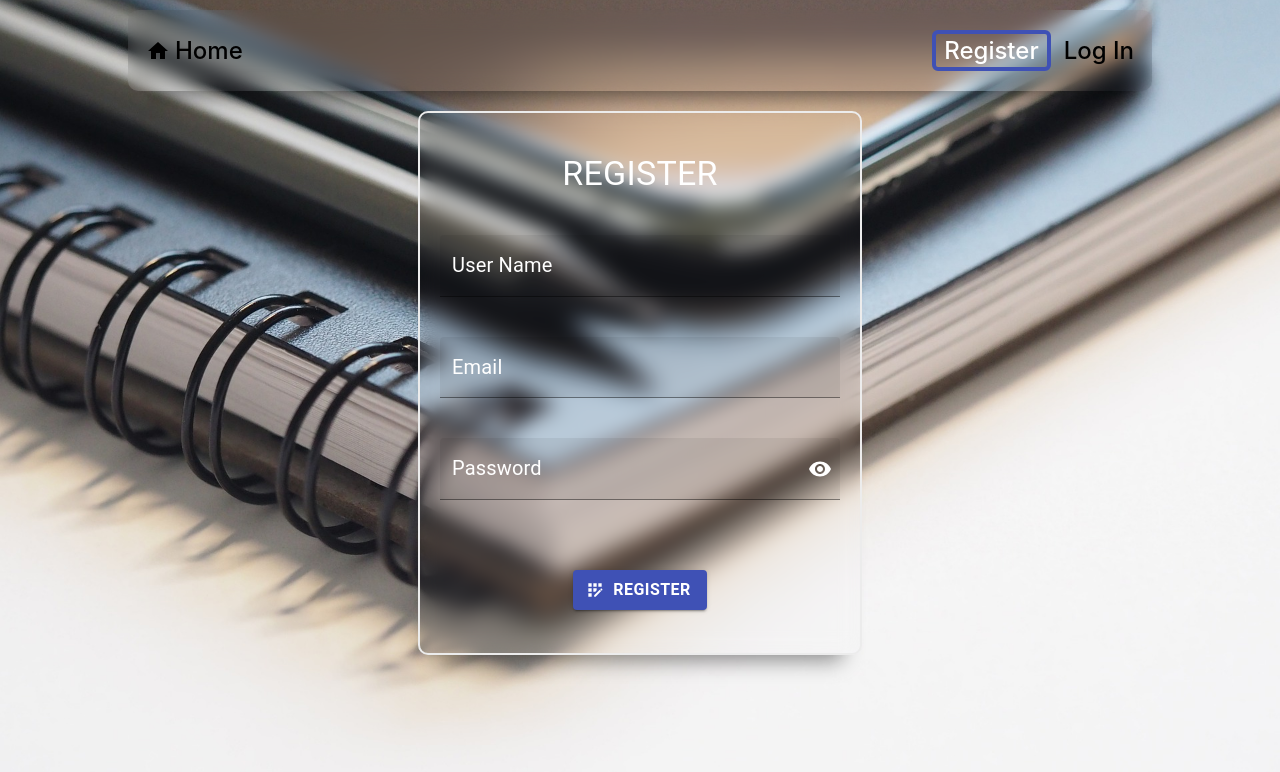
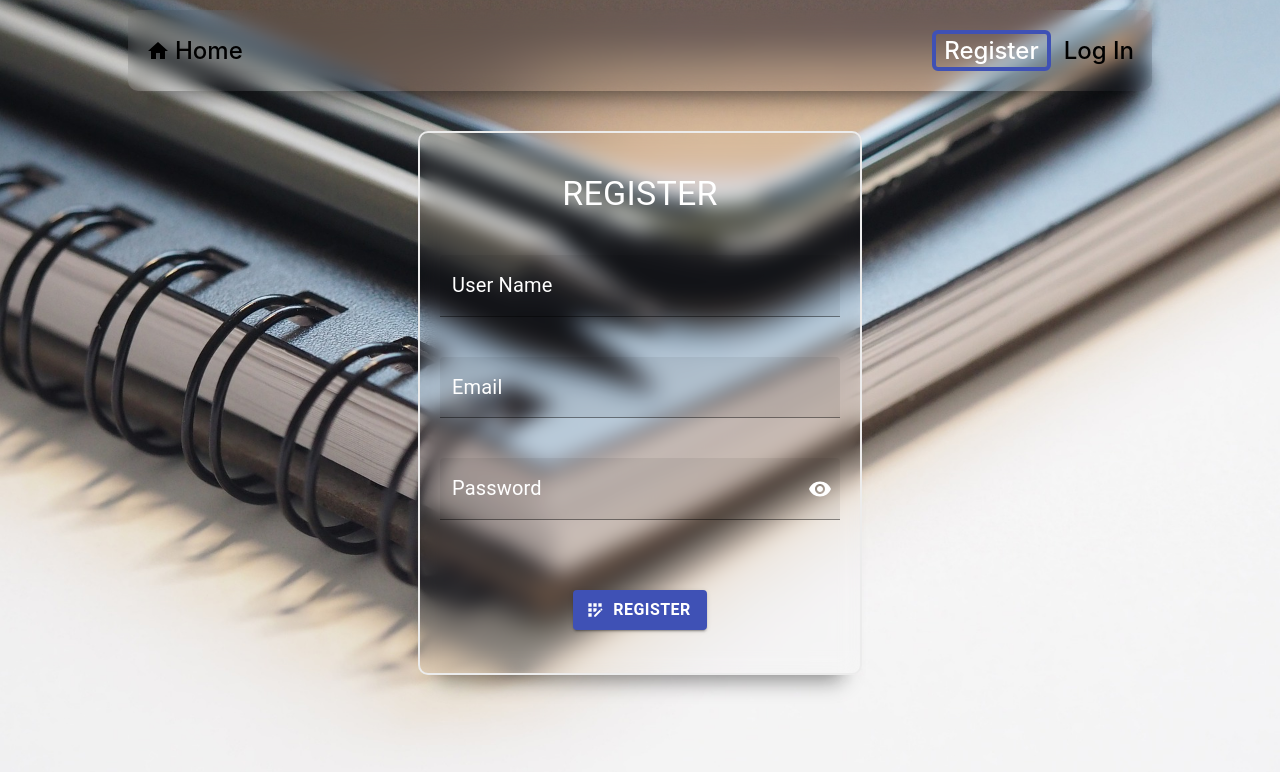
Before and after one commit to MythosOne/react-phonebook-mui, a React (Create React App) app: page /react-phonebook-mui/register in a window 1280 px wide. Shown: the top 772 px of the page. Built offline with nearby package versions, Linux system fonts and the light colour scheme.

Commit message:
Corrected style UI

```diff
--- a/src/components/LoginForm/LoginForm.styled.js
+++ b/src/components/LoginForm/LoginForm.styled.js
@@ -12,7 +12,7 @@ export const AddLoginForm = styled.form`
   border-radius: 10px;
   box-shadow: rgba(0, 0, 0, 0.45) 0px 25px 20px -20px;
   backdrop-filter: blur(10px);
-  margin-bottom: 20px;
+  /* margin-bottom: 20px; */
 `;
 
 export const Container = styled.div`
--- a/src/components/RegisterForm/RegisterForm.styled.js
+++ b/src/components/RegisterForm/RegisterForm.styled.js
@@ -12,7 +12,7 @@ export const AddRegisterForm = styled.form`
   border-radius: 10px;
   box-shadow: rgba(0, 0, 0, 0.45) 0px 25px 20px -20px;
   backdrop-filter: blur(10px);
-  margin-bottom: 20px;
+  /* margin-bottom: 20px; */
 
   transition: 0.5s;
 `;
--- a/src/pages/Contacts.jsx
+++ b/src/pages/Contacts.jsx
@@ -1,4 +1,4 @@
-import { useEffect } from 'react';
+import { useEffect, useRef } from 'react';
 import { useDispatch, useSelector } from 'react-redux';
 import { Transition } from 'react-transition-group';
 import { fetchContacts } from 'redux/contacts/operations';
@@ -37,13 +37,14 @@ const styles = {
     display: 'flex',
     alignItems: 'center',
     justifyContent: 'center',
-    marginTop: '20px',
+    marginTop: '40px',
   },
 };
 
 const Contacts = () => {
   const dispatch = useDispatch();
   const isLoading = useSelector(getIsLoading);
+  const nodeRef = useRef(null);
 
   useEffect(() => {
     dispatch(fetchContacts());
@@ -51,9 +52,10 @@ const Contacts = () => {
 
   return (
     <section style={styles.section}>
-      <Transition in={true} appear={true} timeout={300}>
+      <Transition in={true} appear={true} timeout={300} nodeRef={nodeRef}>
         {state => (
           <div
+            ref={nodeRef}
             style={{
               ...styles.container,
               ...(state === 'entered' && { ...styles.entered }),
@@ -61,8 +63,9 @@ const Contacts = () => {
           >
             <ContactForm />
             <Filter />
+            <ContactList />
             <div style={styles.message}>
-              {isLoading ? 'Request in progress...👌' : <ContactList />}
+              {isLoading && 'Request in progress...👌'}
             </div>
           </div>
         )}
--- a/src/pages/Login.jsx
+++ b/src/pages/Login.jsx
@@ -6,9 +6,9 @@ const styles = {
   container: {
     minHeight: '60vh',
     display: 'flex',
-    alignItems: 'center',
+    alignItems: 'top',
     justifyContent: 'center',
-    marginTop: '20px',
+    marginTop: '40px',
   },
   initial: {
     opacity: 0,
--- a/src/pages/Register.jsx
+++ b/src/pages/Register.jsx
@@ -10,9 +10,9 @@ const styles = {
   container: {
     minHeight: '60vh',
     display: 'flex',
-    alignItems: 'center',
+    alignItems: 'top',
     justifyContent: 'center',
-    marginTop: '20px',
+    marginTop: '40px',
   },
   initial: {
     opacity: 0,
```
